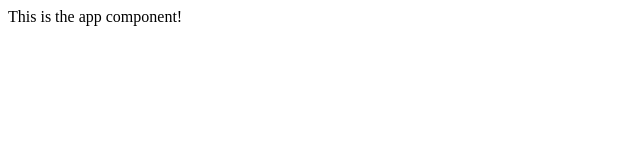
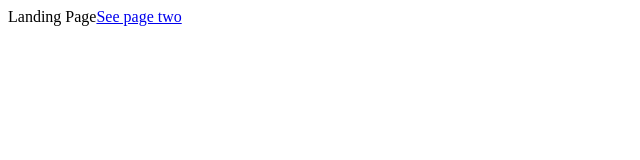
Before and after one commit to elorenzen/Twitch-clone-React-Redux, a React (Create React App) app in the folder client/: page / in a window 1280 px wide. Shown: the top 160 px of the page, without its empty margins (0-640 px from the left). Built offline with nearby package versions, Linux system fonts and the light colour scheme.

Commit message:
Imported components from react-router-dom and created two basic components with paths and links

```diff
--- a/client/src/components/App.js
+++ b/client/src/components/App.js
@@ -1,7 +1,33 @@
 import React from 'react';
+import { BrowserRouter, Route, Link } from 'react-router-dom';
+
+const Landing = () =>{
+    return(
+        <div>
+            Landing Page
+            <Link to="/pagetwo">See page two</Link>
+        </div>
+    )
+}
+
+const PageTwo = () => {
+    return (
+        <div>
+            Page two
+            <Link to='/'>Back home</Link>
+        </div>
+    )
+}
 
 const App = () => {
-    return <div>This is the app component!</div>
+    return (
+        <div>
+            <BrowserRouter>
+                <Route path="/" exact component={Landing} />
+                <Route path='/pagetwo' component={PageTwo} />
+            </BrowserRouter>
+        </div>
+    )
 }
 
 export default App;
```
